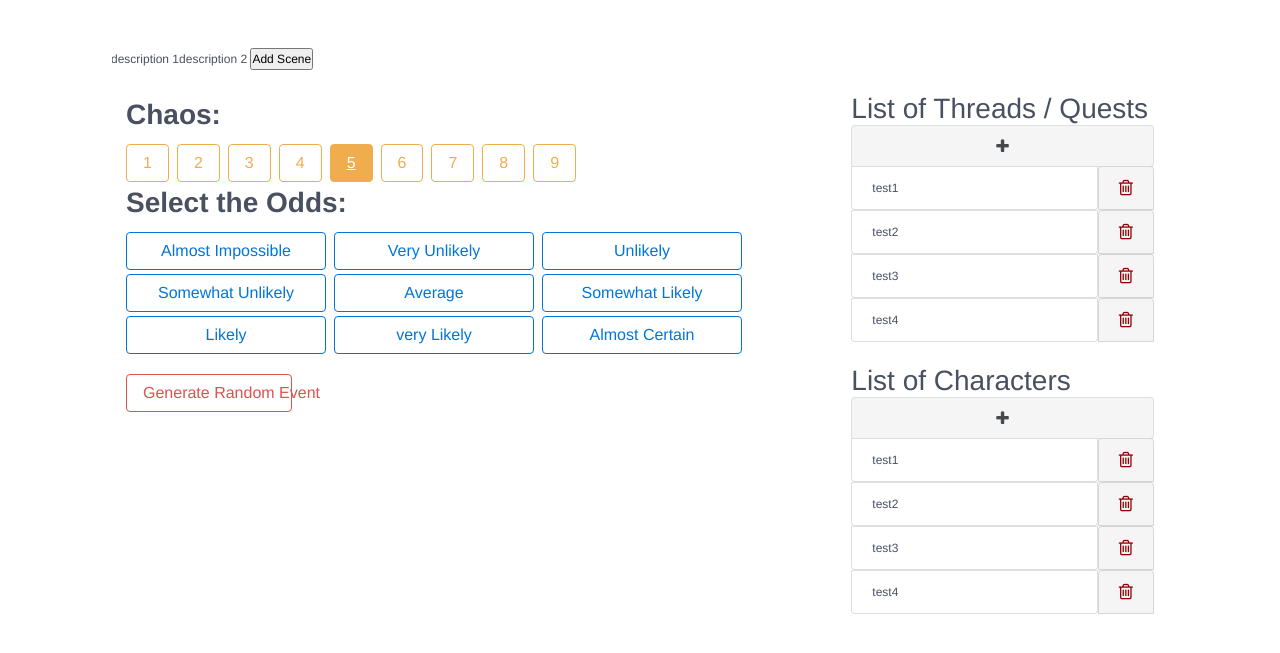
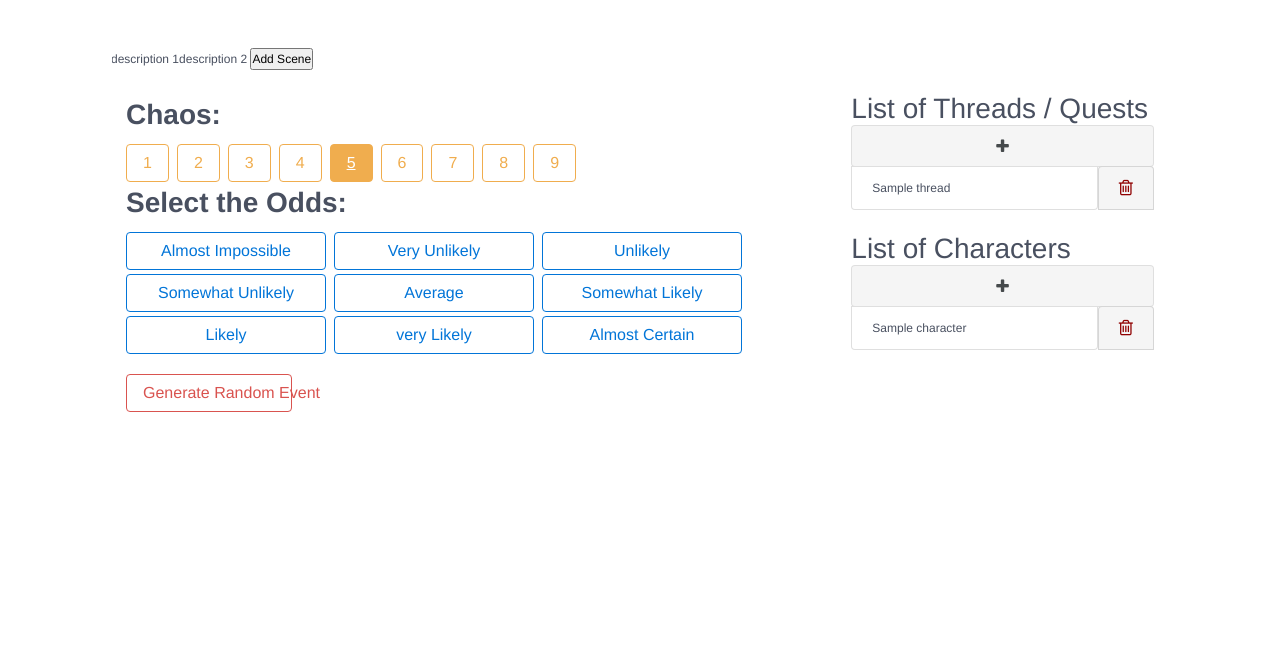
Before and after one commit to Stathislyb/VirtualDM, a CodeIgniter app: page /virtualDM/ in a window 1280 px wide. Shown: the part 54-707 px from the top of the page. Run offline with CodeIgniter, Linux system fonts and the light colour scheme; tables that the repository leaves empty hold one stand-in row (values such as "Sample post"); some libraries are stand-ins or nearby versions.

Commit message:
Quests and Characters became separate components and interact with the database

```diff
--- a/application/controllers/Main.php
+++ b/application/controllers/Main.php
@@ -11,6 +11,47 @@ class Main extends CI_Controller {
 	public function index(){
 		$data = [];
 
+		// get the threads' data and prepare to pass them to the component
+		$threads = $this->Main_model->get_threads([
+			'adventure_id' => 1,
+		]);
+		$threads_list = array();
+		if( $threads != false ){
+			foreach($threads as $thread){
+				$threads_list[] = array(
+					'id'	=> $thread->id,
+					'title' => $thread->name,
+					'description' => $thread->description,
+				);
+			}
+		}
+		$threads_data = array(
+			'ajax_url' => base_url().'index.php/Main/handle_post',
+			'adventure_id' =>1,
+			'threads_list' => $threads_list,
+		);
+
+		// get the characters' data and prepare to pass them to the component
+		$characters = $this->Main_model->get_characters([
+			'adventure_id' => 1,
+		]);
+		$characters_list = array();
+		if( $characters != false ){
+			foreach($characters as $character){
+				$characters_list[] = array(
+					'id'	=> $character->id,
+					'title' => $character->name,
+					'description' => $character->description,
+				);
+			}
+		}
+		$characters_data = array(
+			'ajax_url' => base_url().'index.php/Main/handle_post',
+			'adventure_id' =>1,
+			'characters_list' => $characters_list,
+		);
+
+		// get the main page's data and prepare to pass them to the component
 		$ranks = $this->Main_model->get_ranks();
 		$focus = $this->Main_model->get_focus();
 		$actions = $this->Main_model->get_actions();
@@ -18,8 +59,9 @@ class Main extends CI_Controller {
 		$meaning = $this->Main_model->get_meaning();
 		$scene_states = $this->Main_model->get_scene_states();
 		$scenes = $this->Main_model->get_sceens();
-
 		$app_data = array(
+			'ajax_url' => base_url().'index.php/Main/handle_post',
+			'adventure_id' =>1,
 			'ranks' => $ranks,
 			'focus' => $focus,
 			'actions' => $actions,
@@ -29,53 +71,188 @@ class Main extends CI_Controller {
 			'selected_value' => 0,
 			'result' => 0,
 			'chaos_factor' => 5,
+			'scenes' => $scenes,
 			'event' => array(
 				'show' => false,
 				'title' => '',
 				'meaning' => '',
 				'description' => '',
-			),
-			'scenes' => $scenes,
-			'characters_list' => array(
-				array(
-					'id'	=> 1,
-					'label' => 'test1',
-				),
-				array(
-					'id'	=> 2,
-					'label' => 'test2',
-				),
-				array(
-					'id'	=> 3,
-					'label' => 'test3',
-				),
-				array(
-					'id'	=> 4,
-					'label' => 'test4',
-				),
-			),
-			'threads_list' => array(
-				array(
-					'id'	=> 1,
-					'label' => 'test1',
-				),
-				array(
-					'id'	=> 2,
-					'label' => 'test2',
-				),
-				array(
-					'id'	=> 3,
-					'label' => 'test3',
-				),
-				array(
-					'id'	=> 4,
-					'label' => 'test4',
-				),
-			),
+			)
 		);
 
+		$data['app_data'] = json_encode ( $threads_data );
+		$this->template->addView("main", "threads", $data);
+		$data['app_data'] = json_encode ( $characters_data );
+		$this->template->addView("main", "characters", $data);
 		$data['app_data'] = json_encode ( $app_data );
+		$this->template->addView("main", "main", $data);
 
-		$this->template->show("main", "main", $data);
+		$this->template->showViews();
 	}
+
+	public function create_thread( $data = [] ){
+		$data = $this->security->xss_clean($data);
+		try {
+			$this->db->trans_start();
+
+			if ( $data['adventure_id'] != 1 ) {
+				throw new Exception('Wrong adventure id.');
+			}
+			if ( empty(trim($data['thread_name'])) ) {
+				throw new Exception('Please fill the quest\'s name.');
+			}
+
+			$insert_data = array(
+				'adventure_id'=> $data['adventure_id'],
+				'name'=> $data['thread_name'],
+				'description'=> $data['thread_description'],
+			);
+			$insert_id = $this->Main_model->insert_thread($insert_data);
+
+			$this->db->trans_complete();
+			$message = "The thread was created successfully";
+			$status = 1 ;
+		} catch (Exception $e) {
+			$this->db->trans_rollback();
+			$status = 0 ;
+			$message = $e->getMessage();
+			$insert_id = 0;
+		}
+
+		$result = array(
+			'status' => $status,
+			'message' => $message,
+			'insert_id'=> $insert_id,
+		);
+
+		echo json_encode($result);
+    }
+
+	public function delete_thread( $data = [] ){
+		$data = $this->security->xss_clean($data);
+		try {
+			$this->db->trans_start();
+
+			if ( !($data['thread_id'] > 0) ) {
+				throw new Exception('Wrong thread id.');
+			}
+
+			$update_data = array(
+				'thread_id'=> $data['thread_id'],
+				'thread_data' => array(
+					'status' => 0,
+				),
+			);
+			$result = $this->Main_model->update_thread($update_data);
+
+			if ( $result === false ) {
+				throw new Exception('Update failed.');
+			}
+
+			$this->db->trans_complete();
+			$message = "The thread was deleted successfully";
+			$status = 1 ;
+		} catch (Exception $e) {
+			$this->db->trans_rollback();
+			$status = 0 ;
+			$message = $e->getMessage();
+		}
+
+		$result = array(
+			'status' => $status,
+			'message' => $message,
+		);
+
+		echo json_encode($result);
+    }
+
+	public function create_character( $data = [] ){
+		$data = $this->security->xss_clean($data);
+		try {
+			$this->db->trans_start();
+
+			if ( $data['adventure_id'] != 1 ) {
+				throw new Exception('Wrong adventure id.');
+			}
+			if ( empty(trim($data['character_name'])) ) {
+				throw new Exception('Please fill the character\'s name.');
+			}
+
+			$insert_data = array(
+				'adventure_id'=> $data['adventure_id'],
+				'name'=> $data['character_name'],
+				'description'=> $data['character_description'],
+			);
+			$insert_id = $this->Main_model->insert_character($insert_data);
+
+			$this->db->trans_complete();
+			$message = "The character was created successfully";
+			$status = 1 ;
+		} catch (Exception $e) {
+			$this->db->trans_rollback();
+			$status = 0 ;
+			$message = $e->getMessage();
+			$insert_id = 0;
+		}
+
+		$result = array(
+			'status' => $status,
+			'message' => $message,
+			'insert_id'=> $insert_id,
+		);
+
+		echo json_encode($result);
+    }
+
+	public function delete_character( $data = [] ){
+		$data = $this->security->xss_clean($data);
+		try {
+			$this->db->trans_start();
+
+			if ( !($data['character_id'] > 0) ) {
+				throw new Exception('Wrong character id.');
+			}
+
+			$update_data = array(
+				'character_id'=> $data['character_id'],
+				'character_data' => array(
+					'status' => 0,
+				),
+			);
+			$result = $this->Main_model->update_character($update_data);
+
+			if ( $result === false ) {
+				throw new Exception('Update failed.');
+			}
+
+			$this->db->trans_complete();
+			$message = "The character was deleted successfully";
+			$status = 1 ;
+		} catch (Exception $e) {
+			$this->db->trans_rollback();
+			$status = 0 ;
+			$message = $e->getMessage();
+		}
+
+		$result = array(
+			'status' => $status,
+			'message' => $message,
+		);
+
+		echo json_encode($result);
+    }
+
+	// handle and root the ajax posts
+	public function handle_post(){
+		$action = $this->input->post('action');
+		if( $action == 'create_thread' ){
+			$this->create_thread( $this->input->post('data') );
+		}elseif( $action == 'delete_thread' ){
+			$this->delete_thread( $this->input->post('data') );
+		}elseif( $action == 'create_character' ){
+			$this->create_character( $this->input->post('data') );
+		}elseif( $action == 'delete_character' ){
+			$this->delete_character( $this->input->post('data') );
+		}
+    }
 }
--- a/application/libraries/Template.php
+++ b/application/libraries/Template.php
@@ -8,6 +8,7 @@ class Template{
     private $css_file;
 	private $favicon_file;
     private $CI;
+	private $pages;
 
     public function __construct(){
         $this->CI =& get_instance();
@@ -35,21 +36,28 @@ class Template{
 		$this->addFavicon( base_url('assets/favicon.ico') );
     }
 
-    public function show( $folder, $page, $data=null, $menu=true ){
+	public function addView( $folder, $page, $data=null){
 
         if ( ! file_exists('application/views/'.$folder.'/'.$page.'.php' ) ){
             show_404();
         }else{
             $this->template_data['data'] = $data;
-            $this->load_JS_and_css();
-            $this->init_menu();
 
-            if ($menu)
-                $this->template_data['nav_bar'] = $this->CI->load->view('template/menu.php', $this->template_data, true);
+            $this->pages .= $this->CI->load->view($folder.'/'.$page.'.php', $this->template_data, true);
 
-            $this->template_data['content'] .= $this->CI->load->view($folder.'/'.$page.'.php', $this->template_data, true);
-            $this->CI->load->view('template/template.php', $this->template_data);
         }
+    }
+
+    public function showViews($menu=true){
+		$this->load_JS_and_css();
+		$this->init_menu();
+
+		if ($menu)
+			$this->template_data['nav_bar'] = $this->CI->load->view('template/menu.php', $this->template_data, true);
+
+		$this->template_data['content'] .= $this->pages;
+		$this->CI->load->view('template/template.php', $this->template_data);
+
     }
 
     public function addJS( $name ){
--- a/application/models/Main_model.php
+++ b/application/models/Main_model.php
@@ -419,5 +419,74 @@ class Main_model extends CI_Model {
 		return $result;
 	}
 
+   public function get_threads($data=[]){
+		$result = false;
+		if( $data['adventure_id'] > 0 ){
+			$this->db->select('id, name, description');
+			$this->db->where('adventure_id', $data['adventure_id']);
+			$this->db->where('status', 1);
+			$query = $this->db->get('threads');
+
+			if($query->num_rows() > 0){
+				$result = $query->result();
+			}
+		}
+
+		return $result;
+	}
+
+	public function insert_thread($data=[]){
+		$this->db->insert('threads', $data);
+		return  $this->db->insert_id();
+	}
+
+	public function update_thread($data=[]){
+		$result = false;
+		if( $data['thread_id'] > 0 ){
+			$this->db->where('id', $data['thread_id']);
+			$this->db->update("threads", $data['thread_data']);
+
+			if($this->db->affected_rows() > 0){
+				$result = true;
+			}
+		}
+
+		return $result;
+	}
+
+	public function get_characters($data=[]){
+		$result = false;
+		if( $data['adventure_id'] > 0 ){
+			$this->db->select('id, name, description');
+			$this->db->where('adventure_id', $data['adventure_id']);
+			$this->db->where('status', 1);
+			$query = $this->db->get('characters');
+
+			if($query->num_rows() > 0){
+				$result = $query->result();
+			}
+		}
+
+		return $result;
+	}
+
+	public function insert_character($data=[]){
+		$this->db->insert('characters', $data);
+		return  $this->db->insert_id();
+	}
+
+	public function update_character($data=[]){
+		$result = false;
+		if( $data['character_id'] > 0 ){
+			$this->db->where('id', $data['character_id']);
+			$this->db->update("characters", $data['character_data']);
+
+			if($this->db->affected_rows() > 0){
+				$result = true;
+			}
+		}
+
+		return $result;
+	}
 }
 ?>
--- /dev/null
+++ b/application/views/main/characters.php
@@ -0,0 +1,118 @@
+<script>
+var html = `
+	<div class="col-md-12">
+		<h3>List of Characters</h3>
+		<button type="button"
+			v-on:click="createCharacterModal"
+			class="list-group-item pointer form-control bg-light-gray" data-animation="false" data-toggle="tooltip" data-original-title="Add New Character" >
+			<i class="fa fa-plus centered" aria-hidden="true"></i>
+		</button>
+		<div class="list-group list-container slim-scrollbar">
+			<span v-for="(character, index) in characters_list" :key="character.id" data-animation="false" data-toggle="tooltip" data-placement="left" :data-original-title="character.description">
+				<button type="button"
+					v-on:click="deleteCharacter(index, character.id)"
+					class="list-group-item pointer float-right delete-btn">
+					<i class="fa fa-trash-o centered" aria-hidden="true"></i>
+				</button>
+				<a class="list-group-item">{{character.title}}</a>
+			</span>
+		</div>
+	</div>
+
+`;
+</script>
+<script>
+Vue.component('vdm-character-component', {
+	data:function(){
+		return <?php echo $data['app_data'] ?>
+	},
+	methods:{
+		createCharacterModal(){
+			var vdmComponent = this;
+			this.$Modal.confirm({
+				title: 'Create New Character',
+				okText: 'Create',
+                cancelText: 'Cancel',
+				content: '<div class="form-group"><label for="usr">Character Name :</label>'+
+						'<input type="text" class="form-control" id="new_character_name" placeholder="Character name"></Input>'+
+						'</div><div class="form-group"><label for="usr">Character description :</label>'+
+					    '<textarea class="form-control" id="new_character_description" :rows="4" placeholder="Character description"></textarea ></div>'+
+						'<div class="alert alert-danger hidden modal-error"> </div>',
+				loading: true,
+				onOk: () => {
+					var character_name = $('#new_character_name').val();
+					var character_description = $('#new_character_description').val();
+					var formData = {
+						action:"create_character",
+						data:{
+							"adventure_id": vdmComponent.adventure_id,
+							"character_name":character_name,
+							"character_description":character_description,
+						},
+					};
+					$.ajax({
+						url : vdmComponent.ajax_url,
+						type: "POST",
+						data : formData,
+						dataType:"json",
+						success: function(data){
+							if( data.status == 1){
+								var character_item = {character_name:character_name, character_description:character_description}
+								vdmComponent.createCharacter({
+									character_id:data.insert_id,
+									character_name:character_name,
+									character_description:character_description
+								});
+								vdmComponent.$Modal.remove();
+								vdmComponent.$Message.info(data.message);
+							}else{
+								$('.ivu-btn-loading').find('i.ivu-load-loop').remove();
+								$('.ivu-btn-loading').removeClass('ivu-btn-loading');
+								$('.modal-error').html(data.message).show();
+							}
+						}
+					});
+				}
+			});
+		},
+		createCharacter (new_character){
+			this.characters_list.push({
+				id : new_character.character_id,
+				title:new_character.character_name,
+				description:new_character.character_description,
+			});
+			this.$nextTick(function() {
+				init_basics();
+			});
+		},
+		deleteCharacter (character_index, character_id){
+			this.$Loading.start();
+			var vdmComponent = this;
+			var formData = {
+						action:"delete_character",
+						data:{
+							"adventure_id": vdmComponent.adventure_id,
+							"character_id":character_id,
+						},
+					};
+			$.ajax({
+				url : vdmComponent.ajax_url,
+				type: "POST",
+				data : formData,
+				dataType:"json",
+				success: function(data){
+					if(data.status == 1){
+						vdmComponent.characters_list.splice(character_index, 1);
+						vdmComponent.$Loading.finish();
+					}else{
+						vdmComponent.$Loading.error();
+					}
+					vdmComponent.$Message.info(data.message);
+				}
+			});
+		},
+	},
+	template: html,
+});
+
+</script>
--- a/application/views/main/main.php
+++ b/application/views/main/main.php
@@ -49,7 +49,7 @@ var html = `
 						<h3 class="card-header">Dice Result</h3>
 						<div class="card-block">
 							<h3 class="card-title">Rolled :
-								<span data-toggle="tooltip" data-placement="top" title="Lower is better">
+								<span data-toggle="tooltip" data-animation="false" data-placement="top" title="Lower is better">
 									{{result}} ( {{threshold}}% )
 								</span>
 							</h3>
@@ -71,42 +71,8 @@ var html = `
 			</div>
 
 		<div class="col-md-4">
-			<div class="col-md-12 mb-4">
-				<h3>List of Threads / Quests</h3>
-				<button type="button"
-					v-on:click="createThread"
-					class="list-group-item pointer form-control bg-light-gray" data-toggle="tooltip" data-original-title="Add New Thread or Quest" >
-					<i class="fa fa-plus centered" aria-hidden="true"></i>
-				</button>
-				<div class="list-group list-container slim-scrollbar">
-					<span v-for="(thread, index) in threads_list" :key="thread.id">
-						<button type="button"
-							v-on:click="deleteThread(index)"
-							class="list-group-item pointer float-right delete-btn">
-							<i class="fa fa-trash-o centered" aria-hidden="true"></i>
-						</button>
-						<a class="list-group-item">{{thread.label}}</a>
-					</span>
-				</div>
-			</div>
-			<div class="col-md-12">
-				<h3>List of Characters</h3>
-				<button type="button"
-					v-on:click="createCharacter"
-					class="list-group-item pointer form-control bg-light-gray" data-toggle="tooltip" data-original-title="Add New Character" >
-					<i class="fa fa-plus centered" aria-hidden="true"></i>
-				</button>
-				<div class="list-group list-container slim-scrollbar">
-					<span v-for="(character, index) in characters_list" :key="character.id">
-						<button type="button"
-							v-on:click="deleteCharacter(index)"
-							class="list-group-item pointer float-right delete-btn">
-							<i class="fa fa-trash-o centered" aria-hidden="true"></i>
-						</button>
-						<a class="list-group-item">{{character.label}}</a>
-					</span>
-				</div>
-			</div>
+			<vdm-thread-component></vdm-thread-component>
+			<vdm-character-component></vdm-character-component>
 		</div>
 	</div>
 `;
@@ -166,18 +132,67 @@ Vue.component('vdm-component', {
 				description:'New scene description',
 			});
 		},
-		deleteThread (tread_index){
-			this.threads_list.splice(tread_index, 1);
+		createThreadModal(){
+			var vdmComponent = this;
+			this.$Modal.confirm({
+				title: 'Create New Thread / Quest',
+				okText: 'Create',
+                cancelText: 'Cancel',
+				content: '<div class="form-group"><label for="usr">Thread / Quest Name :</label>'+
+						'<input type="text" class="form-control" id="new_tread_name" placeholder="Thread / Quest name"></Input>'+
+						'</div><div class="form-group"><label for="usr">Thread / Quest description :</label>'+
+					    '<textarea class="form-control" id="new_tread_description" :rows="4" placeholder="Thread / Quest description or summary"></textarea ></div>'+
+						'<div class="alert alert-danger hidden modal-error"> </div>',
+				loading: true,
+				onOk: () => {
+					var thread_name = $('#new_tread_name').val();
+					var thread_description = $('#new_tread_description').val();
+					var formData = {
+						action:"create_thread",
+						data:{
+							"adventure_id": vdmComponent.adventure_id,
+							"thread_name":thread_name,
+							"thread_description":thread_description,
+						},
+					};
+					$.ajax({
+						url : vdmComponent.ajax_url,
+						type: "POST",
+						data : formData,
+						dataType:"json",
+						success: function(data){
+							if( data.status == 1){
+								var thread_item = {thread_name:thread_name, thread_description:thread_description}
+								vdmComponent.createThread({
+									thread_id:data.insert_id,
+									thread_name:thread_name,
+									thread_description:thread_description
+								});
+								vdmComponent.$Modal.remove();
+								vdmComponent.$Message.info(data.message);
+							}else{
+								$('.ivu-btn-loading').find('i.ivu-load-loop').remove();
+								$('.ivu-btn-loading').removeClass('ivu-btn-loading');
+								$('.modal-error').html(data.message).show();
+							}
+						}
+					});
+				}
+			});
 		},
-		createThread (){
+		createThread (new_thread){
 			var next_id = 1;
 			if( this.threads_list.length > 0 ){
 				next_id = this.threads_list[this.threads_list.length-1].id+1;
 			}
 			this.threads_list.push({
-				id : next_id,
-				label:'New Thread',
+				id : new_thread.thread_id,
+				title:new_thread.thread_name,
+				description:new_thread.thread_description,
 			});
+		},
+		deleteThread (tread_index){
+			this.threads_list.splice(tread_index, 1);
 		},
 		deleteCharacter (character_index){
 			this.characters_list.splice(character_index, 1);
@@ -189,7 +204,7 @@ Vue.component('vdm-component', {
 			}
 			this.characters_list.push({
 				id : next_id,
-				label:'New Character',
+				title:'New Character',
 			});
 		},
 	},
--- /dev/null
+++ b/application/views/main/threads.php
@@ -0,0 +1,118 @@
+<script>
+var html = `
+	<div class="col-md-12 mb-4">
+		<h3>List of Threads / Quests</h3>
+		<button type="button"
+			v-on:click="createThreadModal"
+			class="list-group-item pointer form-control bg-light-gray" data-animation="false" data-toggle="tooltip" data-original-title="Add New Thread or Quest" >
+			<i class="fa fa-plus centered" aria-hidden="true"></i>
+		</button>
+		<div class="list-group list-container slim-scrollbar">
+			<span v-for="(thread, index) in threads_list" :key="thread.id" data-animation="false" data-toggle="tooltip" data-placement="left" :data-original-title="thread.description">
+				<button type="button"
+					v-on:click="deleteThread(index,thread.id)"
+					class="list-group-item pointer float-right delete-btn">
+					<i class="fa fa-trash-o centered" aria-hidden="true"></i>
+				</button>
+				<a class="list-group-item">{{thread.title}}</a>
+			</span>
+		</div>
+	</div>
+
+`;
+</script>
+<script>
+Vue.component('vdm-thread-component', {
+	data:function(){
+		return <?php echo $data['app_data'] ?>
+	},
+	methods:{
+		createThreadModal(){
+			var vdmComponent = this;
+			this.$Modal.confirm({
+				title: 'Create New Thread / Quest',
+				okText: 'Create',
+                cancelText: 'Cancel',
+				content: '<div class="form-group"><label for="usr">Thread / Quest Name :</label>'+
+						'<input type="text" class="form-control" id="new_tread_name" placeholder="Thread / Quest name"></Input>'+
+						'</div><div class="form-group"><label for="usr">Thread / Quest description :</label>'+
+					    '<textarea class="form-control" id="new_tread_description" :rows="4" placeholder="Thread / Quest description or summary"></textarea ></div>'+
+						'<div class="alert alert-danger hidden modal-error"> </div>',
+				loading: true,
+				onOk: () => {
+					var thread_name = $('#new_tread_name').val();
+					var thread_description = $('#new_tread_description').val();
+					var formData = {
+						action:"create_thread",
+						data:{
+							"adventure_id": vdmComponent.adventure_id,
+							"thread_name":thread_name,
+							"thread_description":thread_description,
+						},
+					};
+					$.ajax({
+						url : vdmComponent.ajax_url,
+						type: "POST",
+						data : formData,
+						dataType:"json",
+						success: function(data){
+							if( data.status == 1){
+								var thread_item = {thread_name:thread_name, thread_description:thread_description}
+								vdmComponent.createThread({
+									thread_id:data.insert_id,
+									thread_name:thread_name,
+									thread_description:thread_description
+								});
+								vdmComponent.$Modal.remove();
+								vdmComponent.$Message.info(data.message);
+							}else{
+								$('.ivu-btn-loading').find('i.ivu-load-loop').remove();
+								$('.ivu-btn-loading').removeClass('ivu-btn-loading');
+								$('.modal-error').html(data.message).show();
+							}
+						}
+					});
+				}
+			});
+		},
+		createThread (new_thread){
+			this.threads_list.push({
+				id : new_thread.thread_id,
+				title:new_thread.thread_name,
+				description:new_thread.thread_description,
+			});
+			this.$nextTick(function() {
+				init_basics();
+			});
+		},
+		deleteThread (tread_index, thread_id){
+			this.$Loading.start();
+			var vdmComponent = this;
+			var formData = {
+						action:"delete_thread",
+						data:{
+							"adventure_id": vdmComponent.adventure_id,
+							"thread_id":thread_id,
+						},
+					};
+			$.ajax({
+				url : vdmComponent.ajax_url,
+				type: "POST",
+				data : formData,
+				dataType:"json",
+				success: function(data){
+					if(data.status == 1){
+						vdmComponent.threads_list.splice(tread_index, 1);
+						vdmComponent.$Loading.finish();
+					}else{
+						vdmComponent.$Loading.error();
+					}
+					vdmComponent.$Message.info(data.message);
+				}
+			});
+		},
+	},
+	template: html,
+});
+
+</script>
--- a/application/views/template/template.php
+++ b/application/views/template/template.php
@@ -15,7 +15,7 @@
 
 	<div class="container">
 		<div id="vdm-app">
-			<vdm-component></dm-component>
+			<vdm-component></vdm-component>
 		</div>
 		<?php echo $content; ?>
     </div>
--- a/assets/css/style.css
+++ b/assets/css/style.css
@@ -6,6 +6,7 @@
 .underline{text-decoration: underline !important;}
 .centered{margin: 0 auto;}
 .bg-light-gray{background-color: #f5f5f5;}
+.hidden{display:none;}
 
 .rank-links button{max-width:200px;}
 .title-label{font-size: 1.75rem;font-weight: 600;}
```
